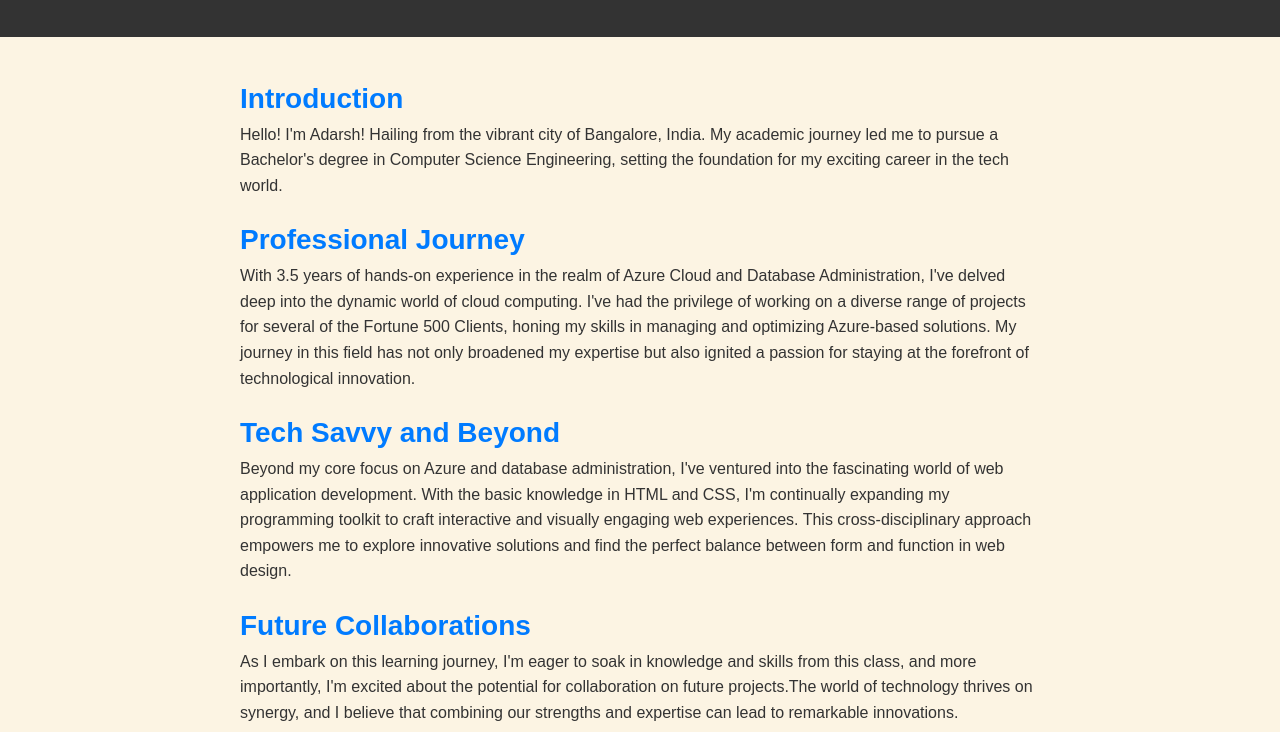
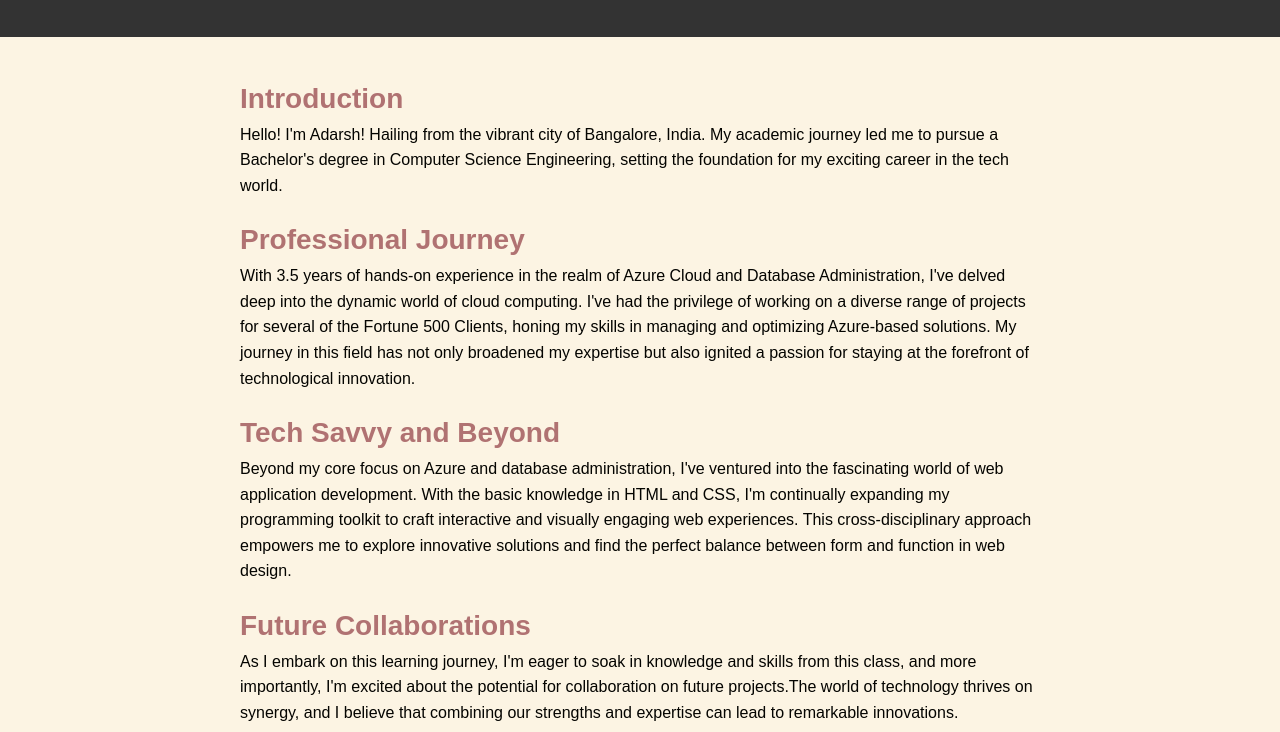
Before and after one commit to Adarshpv/repo, a plain HTML site: page index.html in a window 1280 px wide. Shown: the part 68-800 px from the top of the page. Drawn offline with Linux system fonts and the light colour scheme.

Commit message:
index.css

```diff
--- a/index.css
+++ b/index.css
@@ -6,9 +6,9 @@ body, h1, h2, p {
 
 /* Define unique fonts */
 body {
-    font-family: 'Roboto', sans-serif;
+    font-family: Helvetica, sans-serif;
     background-color: #f4f4f4;
-    color: #333;
+    color: #040400;
     line-height: 1.6;
 }
 
@@ -34,7 +34,7 @@ h1 {
 h2 {
     font-size: 28px;
     margin-top: 20px;
-    color: #007bff; /* Blue color for headings */
+    color: #b07272; /* Blue color for headings */
 }
 
 p {
```
